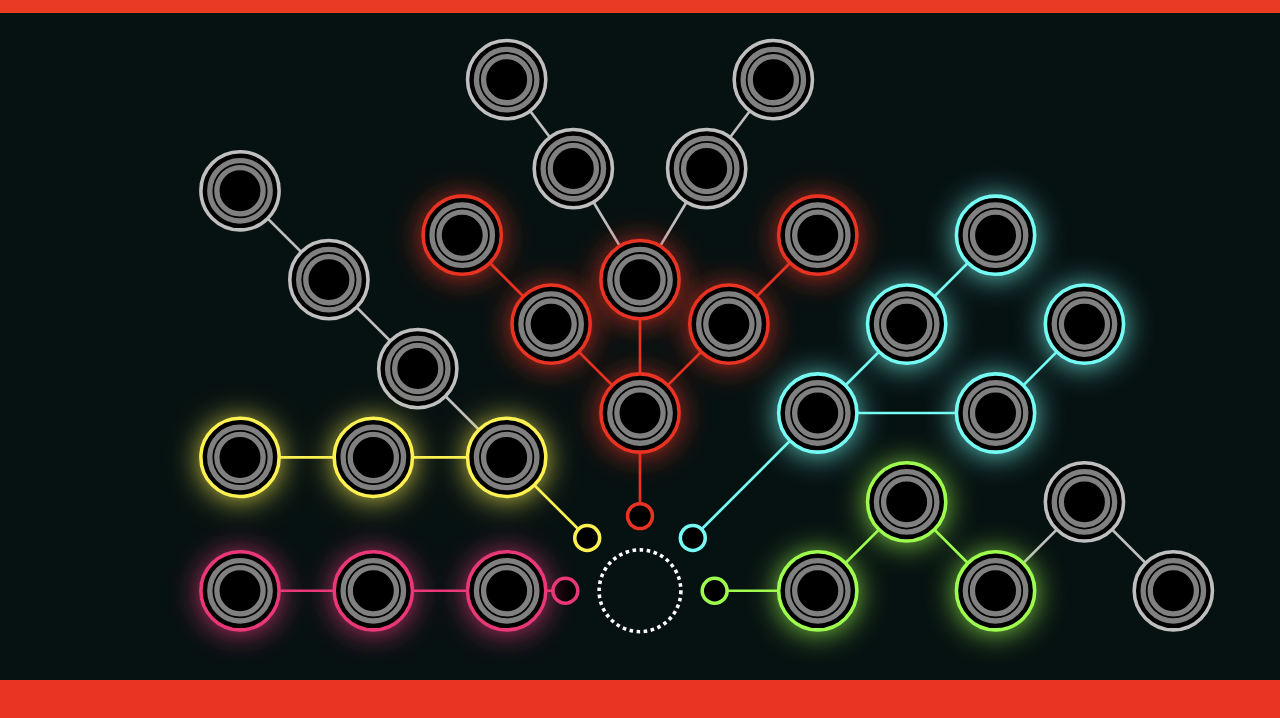
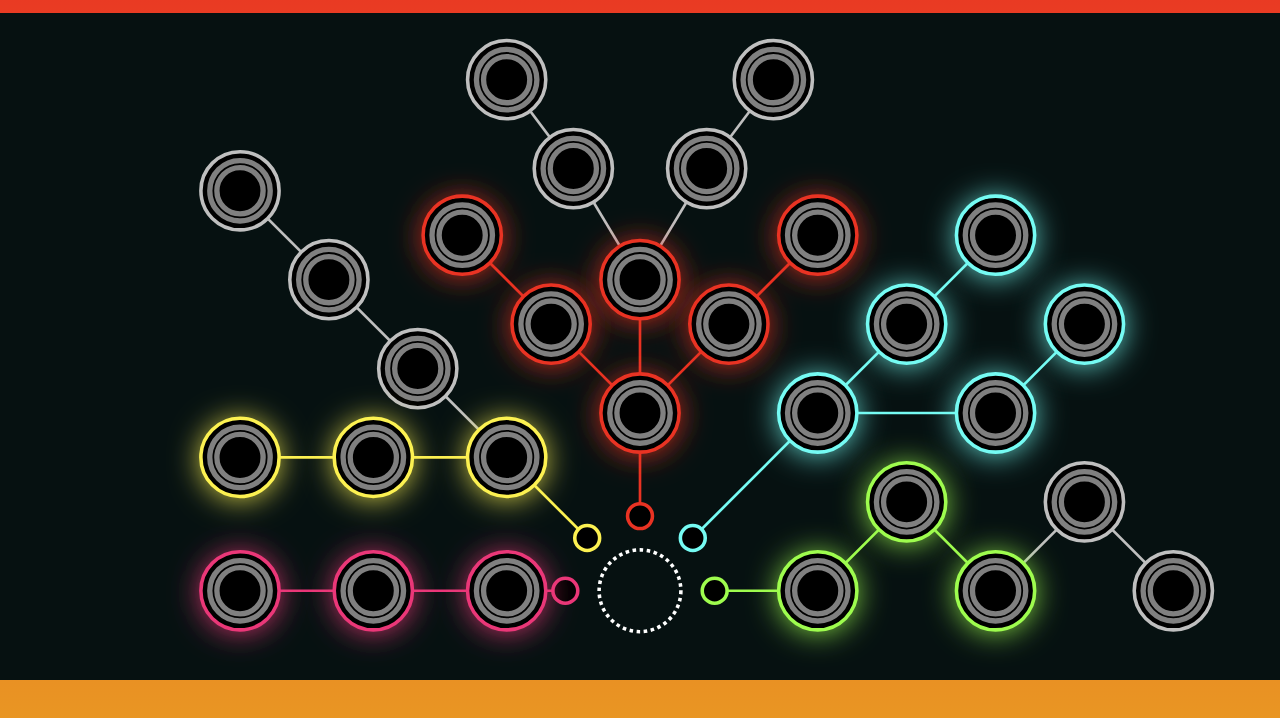
Before and after one commit to EmblemDAO/svg-badge-tree, a website built with Vite: page index.html in a window 1280 px wide. Shown: the part 56-774 px from the top of the page. Built offline with nearby package versions, Linux system fonts and the light colour scheme.

Commit message:
CSS tweaks

```diff
--- a/assembly.js
+++ b/assembly.js
@@ -177,7 +177,7 @@ export default function( nodes ) {
     }
   }
   // console.log(tree);
-  return `<svg viewbox="-220 0 1440 750"
+  return `<svg viewBox="-220 0 1440 750"
                preserveAspectRatio="xMidYMin slice"
                xmlns="http://www.w3.org/2000/svg"
                xmlns:xlink="http://www.w3.org/1999/xlink">
--- a/index.html
+++ b/index.html
@@ -7,6 +7,11 @@
     <meta name="theme-color" content="#e93323" />
     <link rel="icon" type="image/svg+xml" href="favicon.svg" />
     <style>
+      html {
+        display: flex;
+        flex-direction: column;
+        height: 100vh;
+      }
       html,
       body {
         color: #FFF;
@@ -19,9 +24,10 @@
         background-repeat: no-repeat;
         background-image: linear-gradient(180deg, rgba(233,51,35,1) 0%, rgba(233,153,35,1) 100%);
         background-size: 100% 100%;
-        background-attachment: fixed;
-        min-height: 100%;
+        background-attachment: scroll;
+        min-height: 100vh;
         height: 100%;
+        flex-grow: 2;
       }
       h1 {
         padding: 0.5em 1em 0 1em;
```
